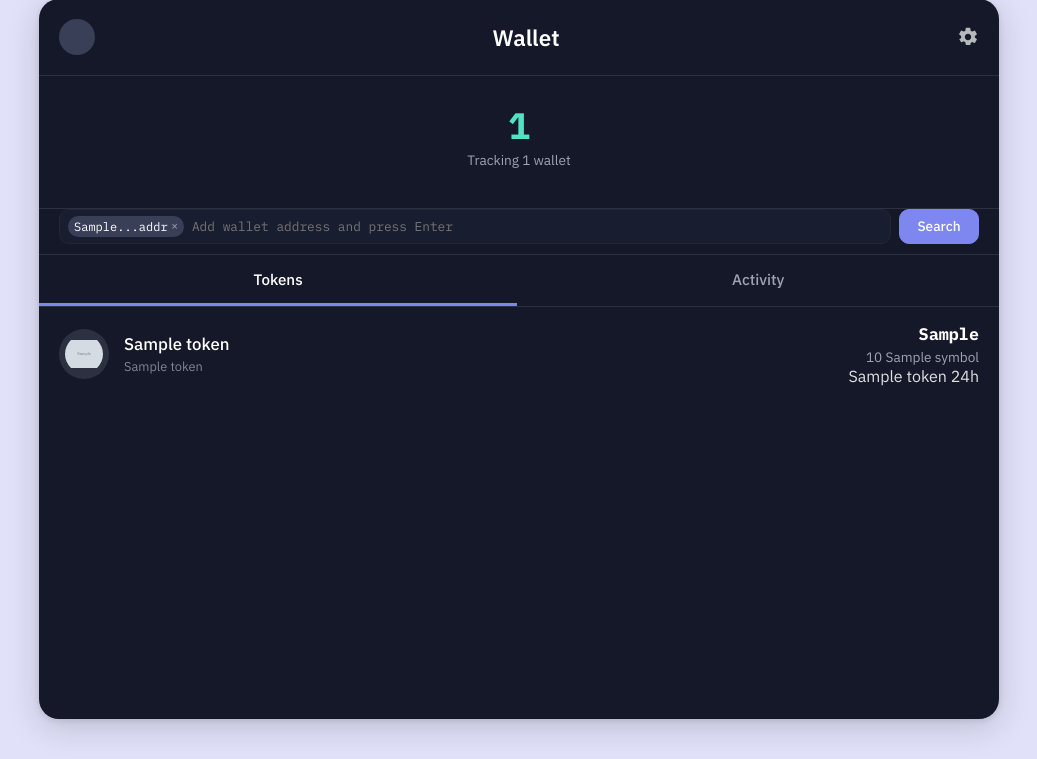
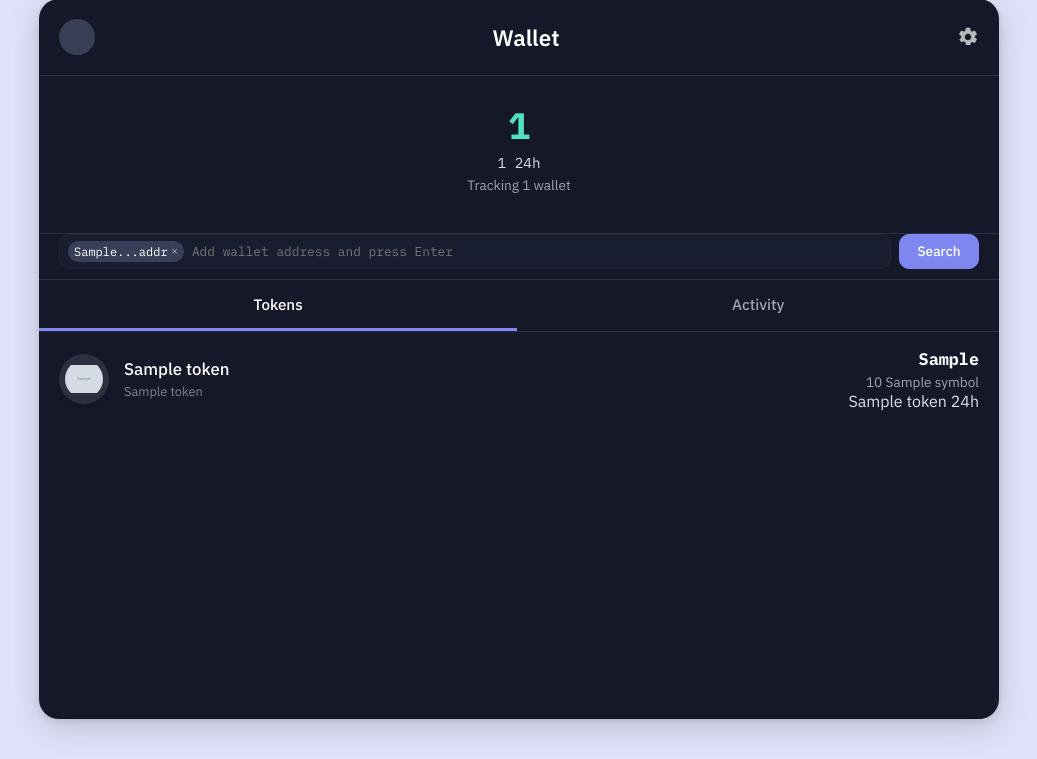
Before and after one commit to krissemmy/onchain-portfolio-tracker, a FastAPI app: template templates/wallet.html in a window 1280 px wide. Shown: the part 41-800 px from the top of the page, without its empty margins (121-1158 px from the left). Run offline with FastAPI, Linux system fonts and the light colour scheme; the template is opened without the code that fills it: most values are stand-ins (such as "Sample title", 1, 10 or a date in 2020); grey boxes marked "Sample" are stand-in pictures.

Commit message:
add colors to the PnL

```diff
--- a/main.py
+++ b/main.py
@@ -80,6 +80,19 @@ def get_chain_label(token: Dict[str, Any]) -> str:
         return chain_code.capitalize()
     else:
         return "Unknown chain"
+
+def format_signed_currency(value: Optional[float]) -> Optional[str]:
+    """
+    Format a signed USD amount like '+$123.45' or '-$12.34'.
+    """
+    if value is None:
+        return None
+    base = format_usd(abs(value)) or "$0.00"
+    if value == 0:
+        return base
+    sign = "+" if value > 0 else "-"
+    return f"{sign}{base}"
+
 
 # ---------- SIM API calls for a single wallet ----------
 
@@ -398,10 +411,19 @@ async def get_portfolio(
 
     total_value = sum(t.get("valueUSDNumeric", 0.0) for t in portfolio_tokens.values())
 
+    # total 24h PnL across all tokens (Σ value * pct_change)
+    total_pnl_24h = 0.0
+    for t in portfolio_tokens.values():
+        change_pct = t.get("change24h")
+        value_num = t.get("valueUSDNumeric", 0.0)
+        if change_pct is not None and value_num is not None:
+            total_pnl_24h += float(value_num) * (float(change_pct) / 100.0)
+
     aggregated_tokens.sort(key=lambda x: x.get("valueUSDNumeric", 0.0), reverse=True)
     all_activities.sort(key=lambda x: x.get("block_time") or "", reverse=True)
 
-    return aggregated_tokens, all_activities, total_value
+    return aggregated_tokens, all_activities, total_value, total_pnl_24h
+
 
 
 # ---------- Route ----------
@@ -437,15 +459,24 @@ async def wallet_view(
 
     if wallets:
         try:
-            tokens, activities, total_wallet_usd_value_num = await get_portfolio(
+            tokens, activities, total_wallet_usd_value_num, total_pnl_usd_value = await get_portfolio(
                 wallets,
                 include_historical_prices=(tab == "tokens"),
             )
         except Exception as e:
+            total_pnl_usd_value = 0.0
             print("Error in route handler:", e)
             error_message = "Failed to fetch wallet data. Please try again."
+    else:
+        total_pnl_usd_value = 0.0
 
     total_wallet_usd_value = format_usd(total_wallet_usd_value_num)
+    total_pnl_usd_formatted = format_signed_currency(total_pnl_usd_value) if wallets else None
+
+    total_pnl_class = "pnl-neutral"
+    if wallets and total_pnl_usd_value != 0:
+        total_pnl_class = "pnl-up" if total_pnl_usd_value > 0 else "pnl-down"
+
 
     context = {
         "request": request,
@@ -459,6 +490,9 @@ async def wallet_view(
         "change6h": change6h,
         "change24h": change24h,
         "formatSignedPercent": format_signed_percent,
+        "totalPnLUSD": total_pnl_usd_value,
+        "totalPnLUSDFormatted": total_pnl_usd_formatted,
+        "totalPnLClass": total_pnl_class,
         "helpers": {
             "change1h": change1h,
             "change6h": change6h,
--- a/static/styles.css
+++ b/static/styles.css
@@ -446,3 +446,32 @@
         opacity: 0.8;
         color: white;
     }
+
+    .badge-up {
+        border-color: rgba(80, 227, 194, 0.5);
+        color: var(--color-accent-green);
+        background: rgba(80, 227, 194, 0.08);
+    }
+    .badge-down {
+        border-color: rgba(255, 120, 117, 0.5);
+        color: var(--color-accent-red);
+        background: rgba(255, 120, 117, 0.08);
+    }
+
+    .total-balance-pnl {
+        font-family: var(--font-mono);
+        font-size: 0.9em;
+        margin: 4px 0;
+    }
+
+    .pnl-up {
+        color: var(--color-accent-green);
+    }
+
+    .pnl-down {
+        color: var(--color-accent-red);
+    }
+
+    .pnl-neutral {
+        color: var(--color-text-muted);
+    }
--- a/templates/wallet.html
+++ b/templates/wallet.html
@@ -21,6 +21,13 @@
 
     <section class="total-balance-section">
         <p class="total-balance-amount">{{ totalWalletUSDValue or '$0.00' }}</p>
+
+        {% if totalPnLUSDFormatted %}
+            <p class="total-balance-pnl {{ totalPnLClass }}">
+                {{ totalPnLUSDFormatted }} 24h
+            </p>
+        {% endif %}
+
         <p class="total-balance-label">
             {% if walletAddresses and walletAddresses|length > 0 %}
                 Tracking {{ walletAddresses|length }} wallet{% if walletAddresses|length > 1 %}s{% endif %}
```
